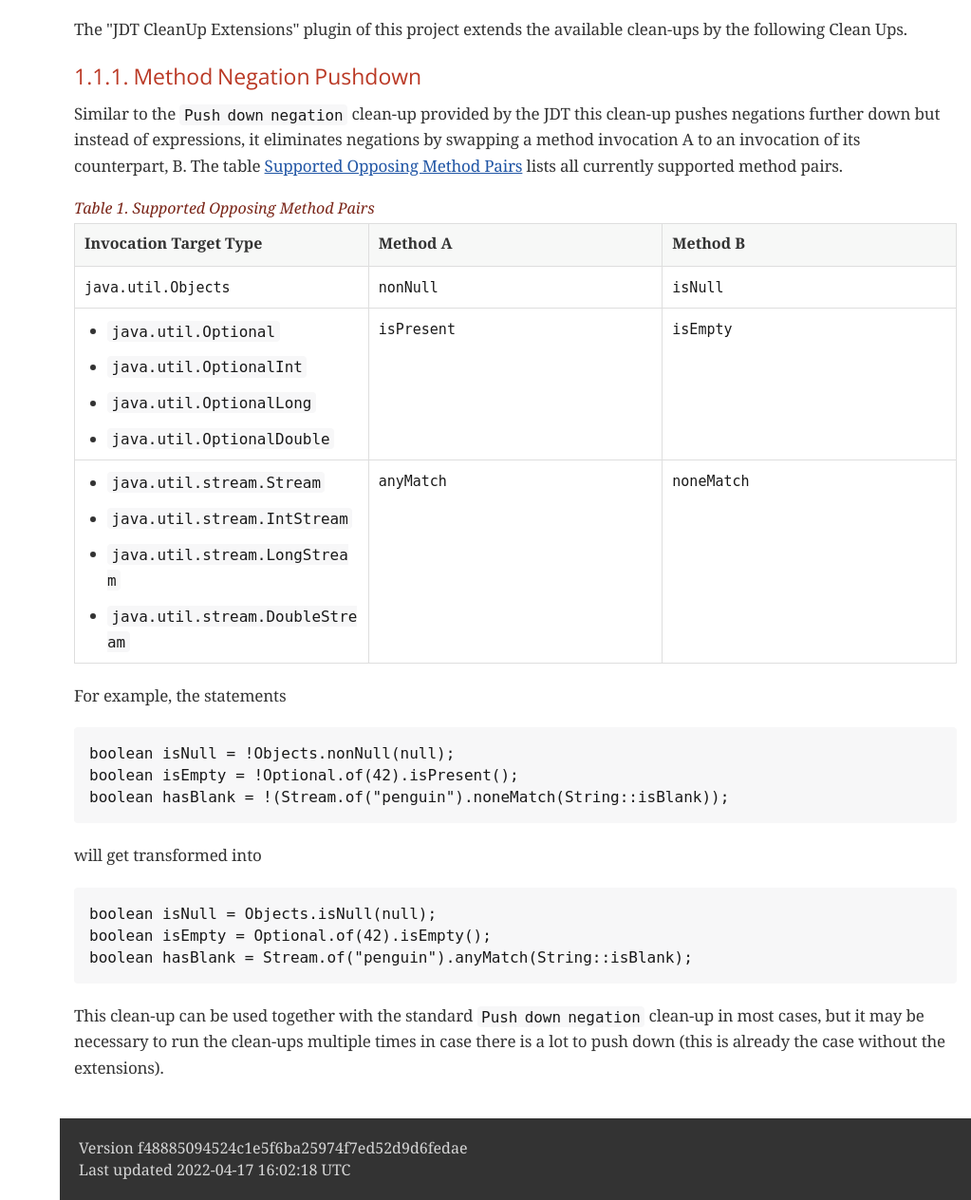
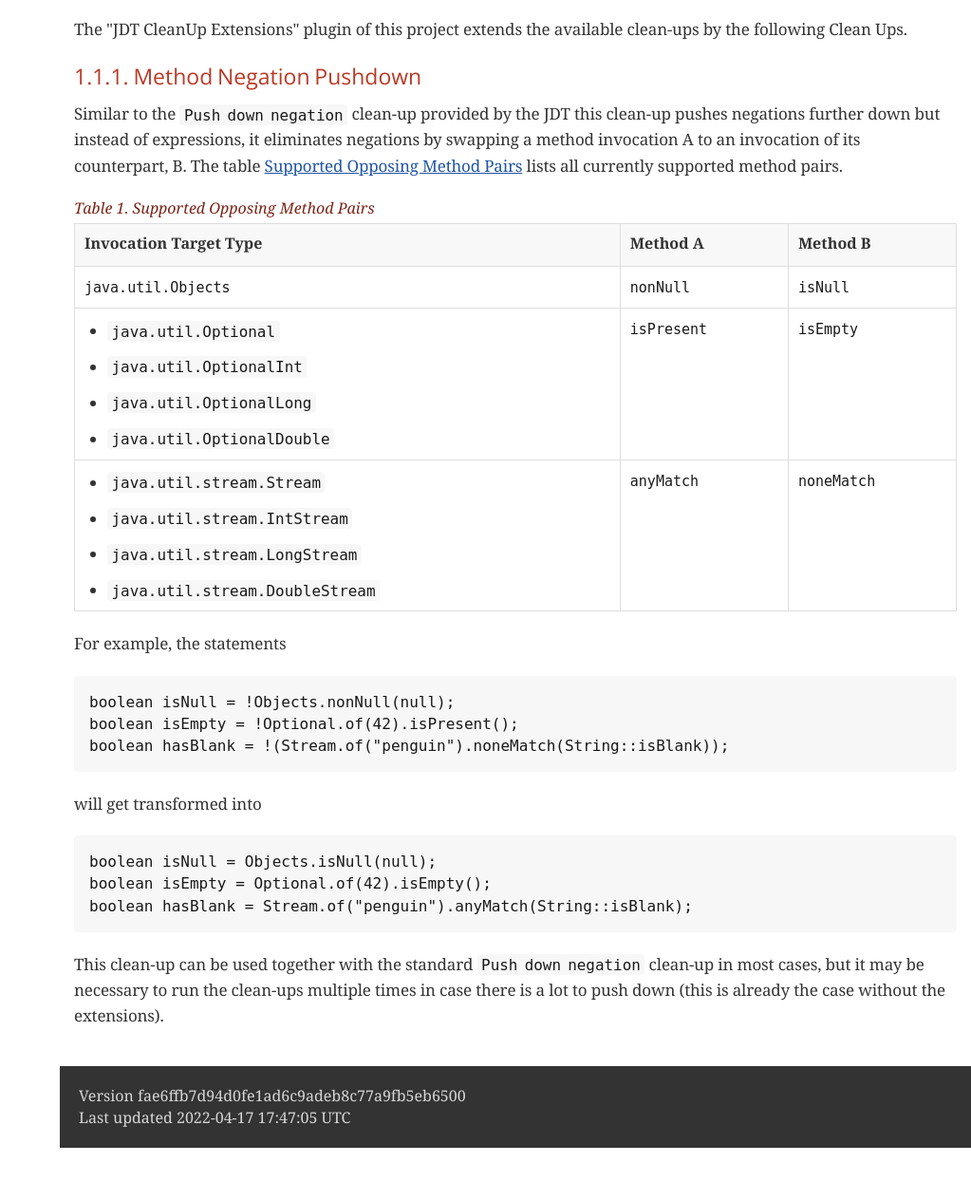
Before and after one commit to MaisiKoleni/eclipse-extensions, a plain HTML site: page index.html in a window 1280 px wide. Shown: the part 835-2099 px from the top of the page at 95% size, without its empty margins (257-1280 px from the left). After the commit the page ends 2044 px from the top, so only its background shows below. Drawn offline with nearby package versions, Linux system fonts and the light colour scheme; a web font is replaced by a local one.

Commit message:
deploy: fae6ffb7d94d0fe1ad6c9adeb8c77a9fb5eb6500

```diff
--- a/index.html
+++ b/index.html
@@ -445,8 +445,8 @@ body.book #toc,body.book #preamble,body.book h1.sect0,body.book .sect1>h2{page-b
 <h1>Eclipse Extensions</h1>
 <div class="details">
 <span id="author" class="author">Christian Femers</span><br>
-<span id="revnumber">version f48885094524c1e5f6ba25974f7ed52d9d6fedae,</span>
-<span id="revdate">2022-04-17 18:01:02 +0200</span>
+<span id="revnumber">version fae6ffb7d94d0fe1ad6c9adeb8c77a9fb5eb6500,</span>
+<span id="revdate">2022-04-17 19:45:40 +0200</span>
 </div>
 <div id="toc" class="toc2">
 <div id="toctitle">Table of Contents</div>
@@ -538,9 +538,9 @@ supported method pairs.</p>
 <table id="method-neg-table" class="tableblock frame-all grid-all stretch">
 <caption class="title">Table 1. Supported Opposing Method Pairs</caption>
 <colgroup>
-<col style="width: 33.3333%;">
-<col style="width: 33.3333%;">
-<col style="width: 33.3334%;">
+<col>
+<col>
+<col>
 </colgroup>
 <thead>
 <tr>
@@ -631,8 +631,8 @@ without the extensions).</p>
 </div>
 <div id="footer">
 <div id="footer-text">
-Version f48885094524c1e5f6ba25974f7ed52d9d6fedae<br>
-Last updated 2022-04-17 16:02:18 UTC
+Version fae6ffb7d94d0fe1ad6c9adeb8c77a9fb5eb6500<br>
+Last updated 2022-04-17 17:47:05 UTC
 </div>
 </div>
 </body>
```
Also changed, not shown: 9 other files.
